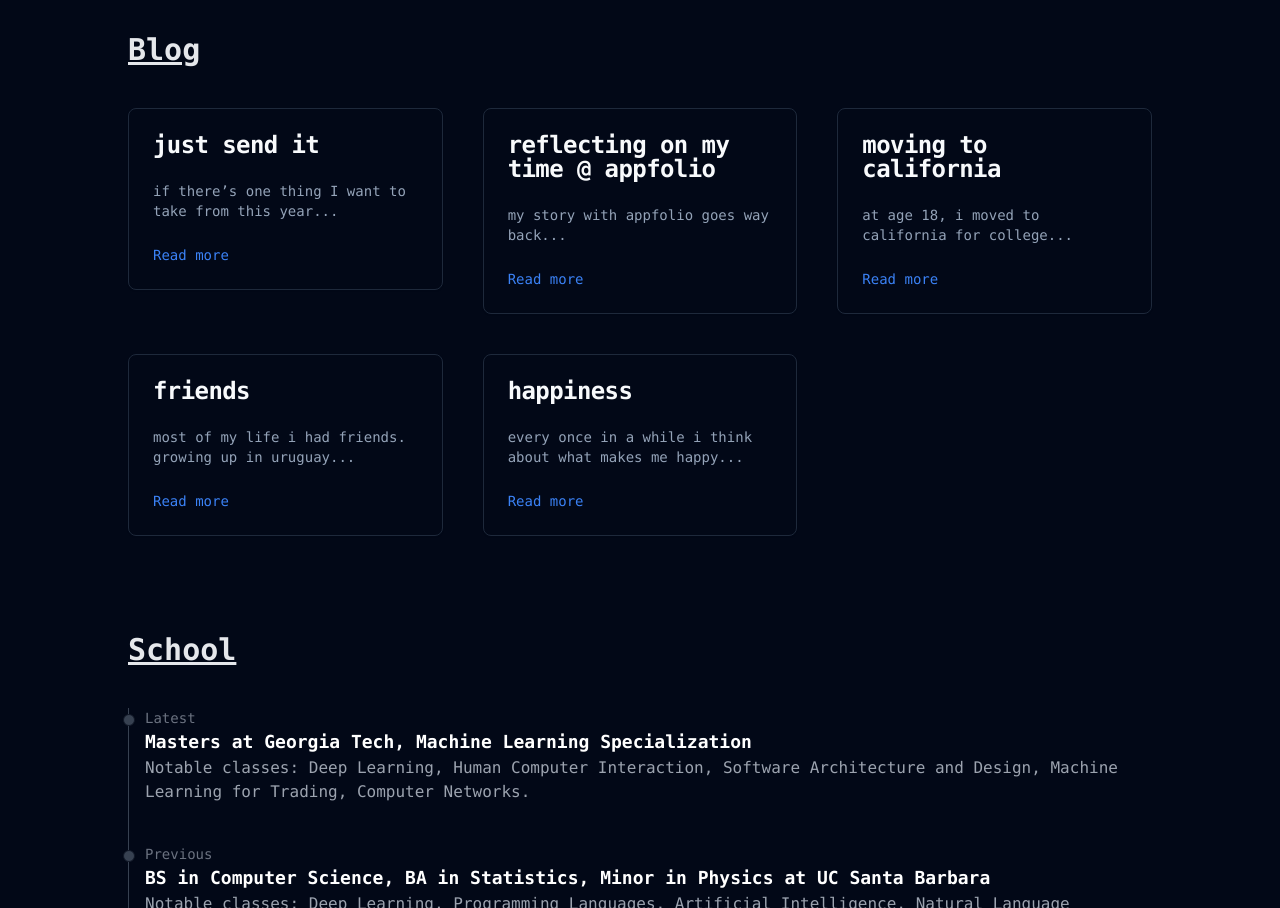
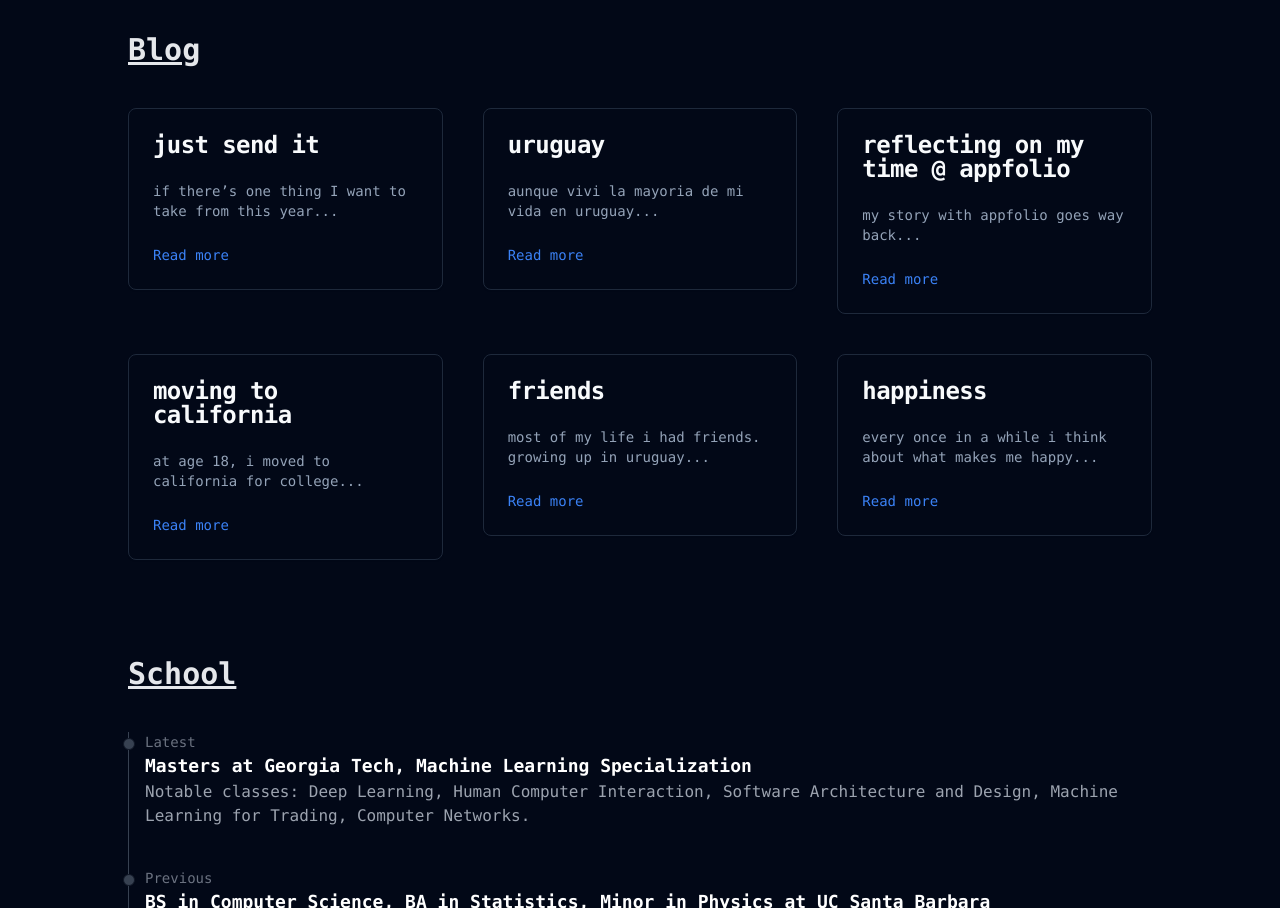
Before and after one commit to aripo99/personal-website, a Next.js app: page / in a window 1280 px wide. Shown: the part 3000-3908 px from the top of the page. Built offline with nearby package versions, Linux system fonts and the light colour scheme.

Commit message:
Add uruguay blog

```diff
--- a/components/Blog.tsx
+++ b/components/Blog.tsx
@@ -13,6 +13,11 @@ export const pieces = [
         title: "just send it",
         description: "if there’s one thing I want to take from this year...",
         link: "blog/just-send-it",
+    },
+    {
+        title: "uruguay",
+        description: "aunque vivi la mayoria de mi vida en uruguay...",
+        link: "blog/uruguay",
     },
     {
         title: "reflecting on my time @ appfolio",
```
Also changed, not shown: blog/uruguay.md (added, +11 -0 lines).
